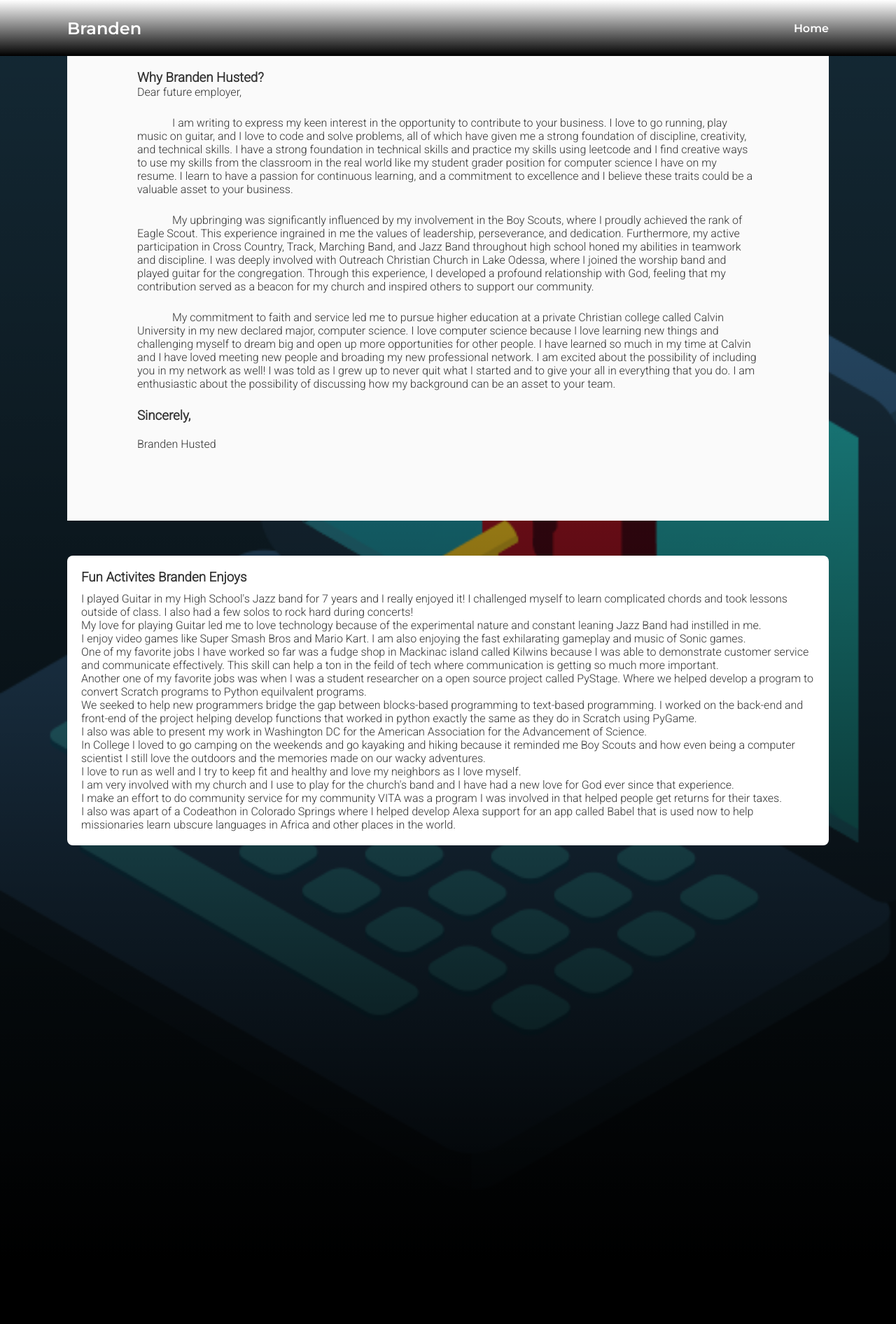
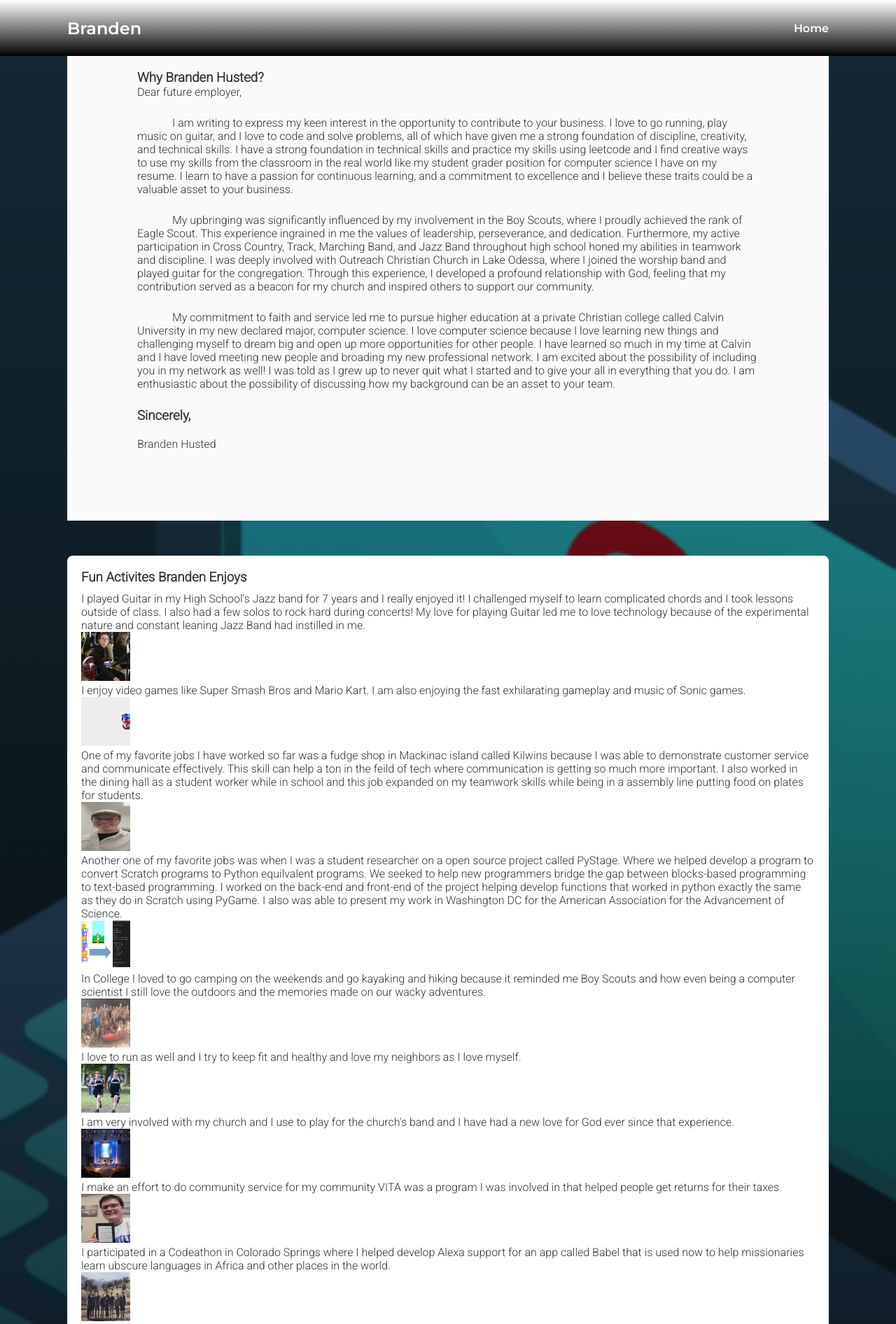
Before and after one commit to brandenHusted/PersonalWebsite, a PHP site: page /connect.html in a window 1280 px wide. Shown: the top 1892 px of the page at 70% size. Run offline with PHP 8.4, Linux system fonts and the light colour scheme.

Commit message:
added pictures

```diff
--- a/connect.html
+++ b/connect.html
@@ -13,6 +13,7 @@
     <link rel="shortcut icon" href="images/cyber-attack.gif" type="image/x-icon">
     <link rel="stylesheet" href="https://cdnjs.cloudflare.com/ajax/libs/font-awesome/4.7.0/css/font-awesome.min.css">
     <link href="https://fonts.googleapis.com/css2?family=Montserrat:wght@600&family=Oswald:wght@700&family=Roboto:wght@300&display=swap" rel="stylesheet">
+    <link rel="shortcut icon" href="images/guitar.jpg" type="image/x-icon">
 </head>
 <body>
     <header>
@@ -52,18 +53,36 @@
 
     <div id="funActivities">
         <h3>Fun Activites Branden Enjoys</h3>
-        <div>I played Guitar in my High School's Jazz band for 7 years and I really enjoyed it! I challenged myself to learn complicated chords and took lessons outside of class. I also had a few solos to rock hard during concerts!</div>
-        <div>My love for playing Guitar led me to love technology because of the experimental nature and constant leaning Jazz Band had instilled in me.</div>
+        <div>I played Guitar in my High School's Jazz band for 7 years and I really enjoyed it! I challenged myself to learn complicated chords and I took lessons outside of class. I also had a few solos to rock hard during concerts!
+        My love for playing Guitar led me to love technology because of the experimental nature and constant leaning Jazz Band had instilled in me.</div>
+        <img src="images/guitar.jpg" alt="guitar Logo" style="width:70px;height:70px;">
         <div>I enjoy video games like Super Smash Bros and Mario Kart. I am also enjoying the fast exhilarating gameplay and music of Sonic games.</div>
-        <div>One of my favorite jobs I have worked so far was a fudge shop in Mackinac island called Kilwins because I was able to demonstrate customer service and communicate effectively. This skill can help a ton in the feild of tech where communication is getting so much more important.</div>
-        <div>Another one of my favorite jobs was when I was a student researcher on a open source project called PyStage. Where we helped develop a program to convert Scratch programs to Python equilvalent programs.</div>
-        <div>We seeked to help new programmers bridge the gap between blocks-based programming to text-based programming. I worked on the back-end and front-end of the project helping develop functions that worked in python exactly the same as they do in Scratch using PyGame.</div>
-        <div>I also was able to present my work in Washington DC for the American Association for the Advancement of Science.</div>
+        <img src="images/sega.gif" alt="sega Logo" style="width:70px;height:70px;">
+        <div>One of my favorite jobs I have worked so far was a fudge shop in Mackinac island called Kilwins because I was able to demonstrate customer service and communicate effectively. This skill can help a ton in the feild of tech where communication is getting so much more important.
+            I also worked in the dining hall as a student worker while in school and this job expanded on my teamwork skills while being in a assembly line putting food on plates for students.
+        </div>
+        <img src="images/kilwins.jpg" alt="kilwins Logo" style="width:70px;height:70px;">
+        <div>Another one of my favorite jobs was when I was a student researcher on a open source project called PyStage. Where we helped develop a program to convert Scratch programs to Python equilvalent programs.
+        We seeked to help new programmers bridge the gap between blocks-based programming to text-based programming. I worked on the back-end and front-end of the project helping develop functions that worked in python exactly the same as they do in Scratch using PyGame.
+        I also was able to present my work in Washington DC for the American Association for the Advancement of Science.</div>
+        <img src = "images/pystage.png" alt="pystage Logo" style="width:70px;height:70px;">
         <div>In College I loved to go camping on the weekends and go kayaking and hiking because it reminded me Boy Scouts and how even being a computer scientist I still love the outdoors and the memories made on our wacky adventures.</div>
+        <img src = "images/outdoorFun.jpg" alt="outdoors Logo" style="width:70px;height:70px;">
         <div>I love to run as well and I try to keep fit and healthy and love my neighbors as I love myself.</div>
+        <img src = "images/running.jpg" alt="running Logo" style="width:70px;height:70px;">
         <div>I am very involved with my church and I use to play for the church's band and I have had a new love for God ever since that experience.</div>
+        <img src = "images/outreach.jpg" alt="stage Logo" style="width:70px;height:70px;">
         <div>I make an effort to do community service for my community VITA was a program I was involved in that helped people get returns for their taxes.</div>
-        <div> I also was apart of a Codeathon in Colorado Springs where I helped develop Alexa support for an app called Babel that is used now to help missionaries learn ubscure languages in Africa and other places in the world.</div>
+        <img src = "images/vita.jpg" alt="vita Logo" style="width:70px;height:70px;">
+        <div> I participated in a Codeathon in Colorado Springs where I helped develop Alexa support for an app called Babel that is used now to help missionaries learn ubscure languages in Africa and other places in the world.</div>
+        <img src = "images/codeathon.jpg" alt="codeathon Logo" style="width:70px;height:70px;">
+        <div> The place I have worked the longest at is Meijer and I strived everyday to help our local store be as successful as they possibility could be. I loved working there because the work enviroment Meijer has built and maintained was excellent.</div>
+        <img src = "images/Meijer_logo.png" alt="Meijer Logo" style="width:70px;height:70px;">
+        <div>Right now I am working on a React project that has two ways to use AI. You can tell the AI your answers to your questions or you can use a standard built in database.
+        This option was created becuase I felt as if AI was making problem solving skills go extinct. Now you can still ask questions and have answers for later but you have to work to solve your question.</div>
+        <img src="images/chatbot.jpg" alt="chatbot Logo" style="width:70px;height:70px;">
+
+
     </div>
     </div>
 
--- a/styles/connect.css
+++ b/styles/connect.css
@@ -19,7 +19,7 @@
     background-image: linear-gradient(to bottom, rgba(0,0,0,0), rgba(0,0,0,1)), url(../images/cyber-attack.gif);
     background-position: center center;
     background-size: cover;
-    padding-bottom: 1000px;
+    padding-bottom: 2000px;
 }
 .end {
     padding-bottom: 25px;
```
Also changed, not shown: images/Meijer_logo.png (added), images/codeathon.jpg (added), images/guitar.jpg (added), images/kilwins.jpg (added), images/outdoorFun.jpg (added), images/outreach.jpg (added), images/running.jpg (added), images/sega.gif (added), images/vita.jpg (added).
